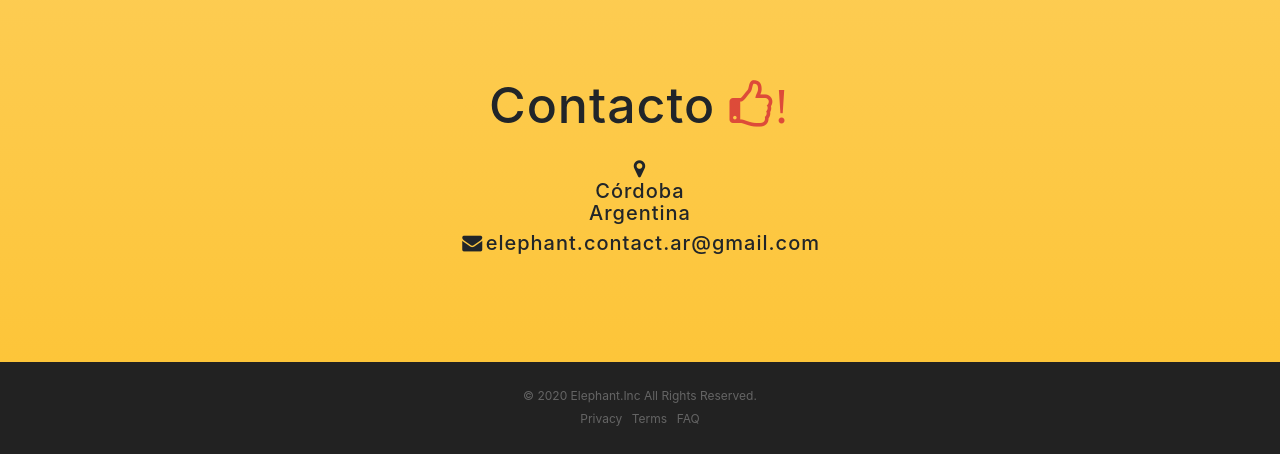
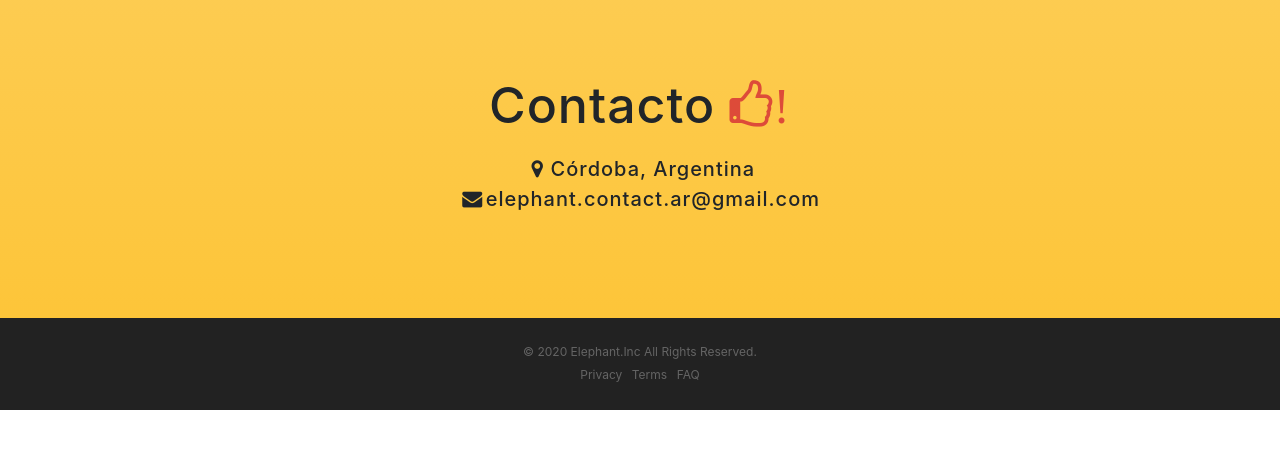
Before and after one commit to elephant-site/elephant, a website with bundled scripts: page index.html in a window 1280 px wide. Shown: the part 5875-6329 px from the top of the page. After the commit the page ends 6285 px from the top, so only its background shows below. Built offline with nearby package versions, Linux system fonts and the light colour scheme; a web font is replaced by a local one.

Commit message:
Update index.html

```diff
--- a/index.html
+++ b/index.html
@@ -280,7 +280,7 @@
         <div class="container">
           <div class="row">
             <div class="col-md-12">
-              <h5><i class="fa fa-map-marker fa-fw"></i><br/>Córdoba<br/>Argentina</h5>
+              <h5><i class="fa fa-map-marker fa-fw"></i>Córdoba, Argentina</h5>
               <h5><i class="fa fa-envelope fa-fw"></i>elephant.contact.ar@gmail.com</h5>
             </div>
           </div>
```
